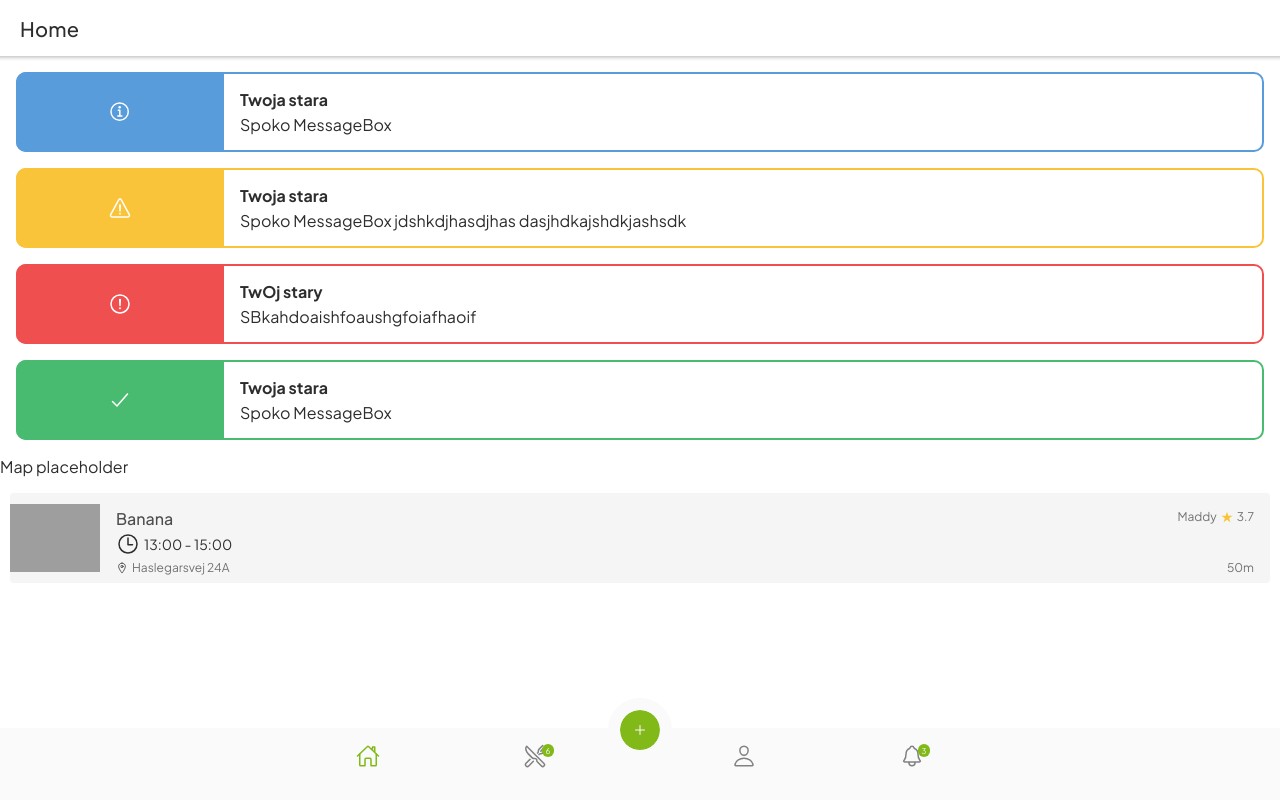
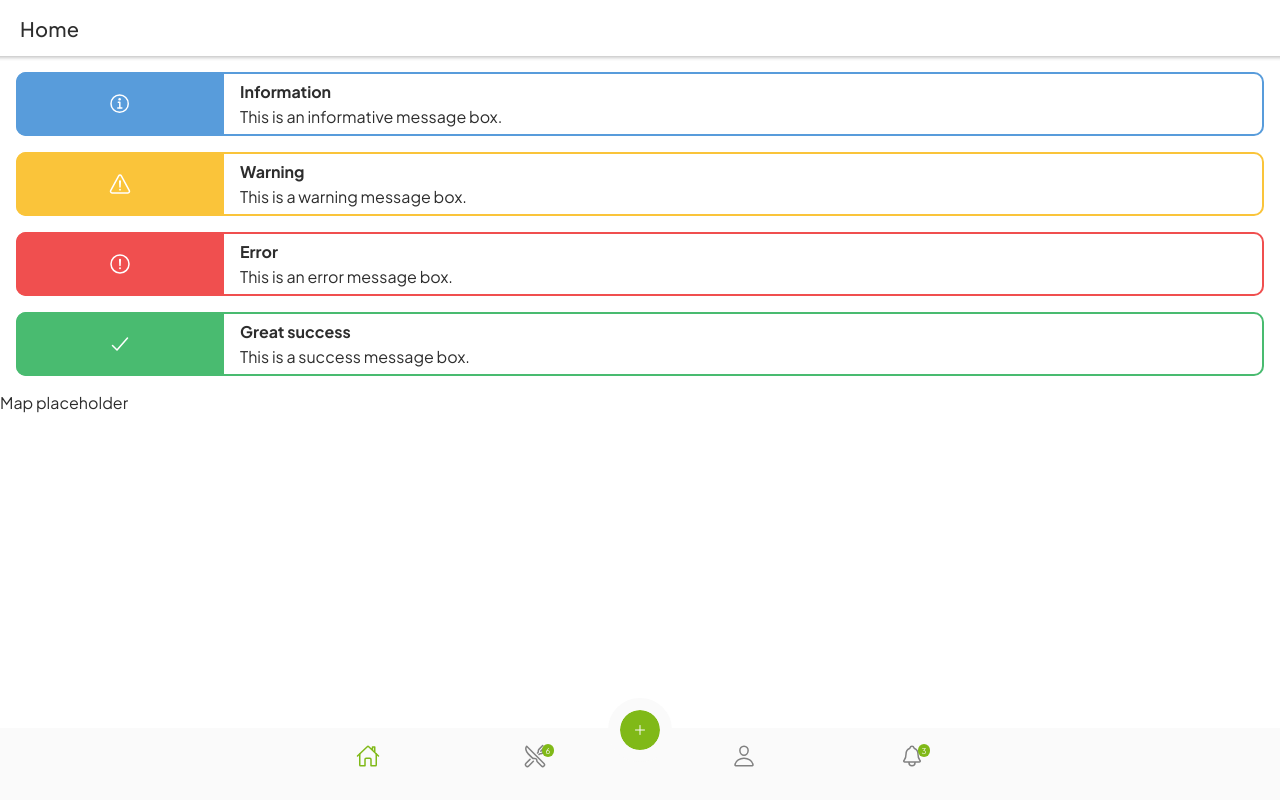
Before and after one commit to Wojo3214/rawshare-app, a React (Create React App) app: page /tab1 in a window 1280 px wide. Built offline with nearby package versions, Linux system fonts and the light colour scheme.

Commit message:
small changes
Fixed tabs on home page and message boxes hight

```diff
--- a/src/components/MessageBox.css
+++ b/src/components/MessageBox.css
@@ -23,7 +23,6 @@
 .message-box > .icon-container{
   display: flex;
   align-items: stretch;
-  min-height: 80px;
   color: #fff;
 }
 
--- a/src/components/MessageBox.jsx
+++ b/src/components/MessageBox.jsx
@@ -9,7 +9,7 @@ import './MessageBox.css';
 export default function MessageBox({ type, title, text }) {
   if(type == "informative"){
     return (
-      <IonRow className="ion-align-items-center ion-margin message-box info">
+      <IonRow className="ion-margin message-box info">
         <IonCol className="icon-container" size="2" color="info">
           <div className="icon">
             <IonIcon icon={informationCircleOutline}/>
@@ -23,7 +23,7 @@ export default function MessageBox({ type, title, text }) {
     );
   } else if(type == "warning"){
     return (
-      <IonRow className="ion-align-items-center ion-margin message-box warning">
+      <IonRow className="ion-margin message-box warning">
         <IonCol className="icon-container" size="2" color="info">
           <div className="icon">
             <IonIcon icon={warningOutline}/>
@@ -37,7 +37,7 @@ export default function MessageBox({ type, title, text }) {
     );
   } else if(type == "error"){
     return (
-      <IonRow className="ion-align-items-center ion-margin message-box error">
+      <IonRow className="ion-margin message-box error">
         <IonCol className="icon-container" size="2" color="info">
           <div className="icon">
             <IonIcon icon={alertCircleOutline}/>
@@ -51,7 +51,7 @@ export default function MessageBox({ type, title, text }) {
     );
   } else if(type == "success"){
     return (
-      <IonRow className="ion-align-items-center ion-margin message-box success">
+      <IonRow className="ion-margin message-box success">
         <IonCol className="icon-container" size="2" color="info">
          <div className="icon">
             <IonIcon icon={checkmarkOutline}/>
--- a/src/components/ProductListCardHome.jsx
+++ b/src/components/ProductListCardHome.jsx
@@ -7,7 +7,7 @@ export default function ProductListCardHome({type, title, address}) {
         return (
         <IonCard button>
             <IonItem className='product-list-card'>
-                <div part="image" class></div>
+                <div part="image"></div>
                 <IonImg src='https://images.pexels.com/photos/2872767/pexels-photo-2872767.jpeg?auto=compress&cs=tinysrgb&w=1260&h=750&dpr=2' className='product-card-img'></IonImg>
                 <IonCardHeader className='product-list-header'>
                     <IonCardTitle className='product-list-title'>{title}</IonCardTitle>
--- a/src/components/ProductListCardProfile.jsx
+++ b/src/components/ProductListCardProfile.jsx
@@ -7,7 +7,7 @@ export default function ProductListCardProfile({  }) {
     return (
       <IonCard button>
         <IonItem className='product-list-card'>
-            <div part="image" class></div>
+            <div part="image"></div>
             <IonImg src='https://images.pexels.com/photos/2872767/pexels-photo-2872767.jpeg?auto=compress&cs=tinysrgb&w=1260&h=750&dpr=2' className='product-card-img'></IonImg>
             <IonCardHeader className='product-list-header'>
                 <IonCardTitle className='product-list-title'>Banana</IonCardTitle>
--- a/src/pages/Tab1.jsx
+++ b/src/pages/Tab1.jsx
@@ -2,26 +2,30 @@ import { IonContent, IonHeader, IonPage, IonSegment, IonSegmentButton, IonLabel,
 import ProductListCardHome from '../components/../components/ProductListCardHome';
 import MessageBox from '../components/MessageBox';
 import './Tab1.css';
-import React, { useState, useRef } from 'react';
+import { useState, useEffect } from 'react';
 
 export default function Tab1() {
-  const [oldValue, setOldValue] = useState();
   const [searchText, setSearchText] = useState();
-  console.log(searchText);
 
-  const handleSegmentChange = (e) => {
-    const value = e.detail.value;
-    setOldValue(e.detail.value);
+  useEffect(
+    () => {
+      const segment = document.querySelector(".home-segment");
+      segment.value = "map"
+      handleSegmentChange();
+    },
+    [],
+  );
 
-    const div = document.querySelector(`#${value}`).id;
-    const oldDiv = document.querySelector(`#${oldValue}`).id;
+  function handleSegmentChange(){
+    const segmentValue = document.querySelector(".home-segment").value;
+    const divs = document.querySelectorAll(".segment-item");
 
-    if (div == value)   {
-      document.querySelector(`#${value}`).style.display = "block";
-    }
-
-    if (oldDiv == oldValue) {
-      document.querySelector(`#${oldValue}`).style.display = "none";
+    for (const div of divs) {
+      if (div.id == segmentValue){
+        div.style.display="block";
+      } else {
+        div.style.display="none";
+      }
     }
   };
 
@@ -35,7 +39,7 @@ export default function Tab1() {
       <IonContent fullscreen>
         <IonHeader collapse="condense">
           <IonToolbar>
-            <IonSegment defaultValue="list" className='home-segment' onIonChange={e => handleSegmentChange(e)}>
+            <IonSegment className='home-segment' onIonChange={e => handleSegmentChange(e)}>
               <IonSegmentButton className='home-segment-button' value="map">
                 <IonLabel>Map</IonLabel>
               </IonSegmentButton>
@@ -48,14 +52,14 @@ export default function Tab1() {
             <IonSearchbar className='home-searchbar' value={searchText} onIonChange={e => setSearchText(e.detail.value)} showCancelButton="never"></IonSearchbar>
           </IonToolbar>
         </IonHeader>
-        <MessageBox type="informative" title="Twoja stara" text="Spoko MessageBox"/>
-        <MessageBox type="warning" title="Twoja stara" text="Spoko MessageBox jdshkdjhasdjhas dasjhdkajshdkjashsdk"/>
-        <MessageBox type="error" title="TwOj stary" text="SBkahdoaishfoaushgfoiafhaoif"/>
-        <MessageBox type="success" title="Twoja stara" text="Spoko MessageBox"/>
-        <div className='segment-item' id="map">
+        <MessageBox type="informative" title="Information" text="This is an informative message box."/>
+        <MessageBox type="warning" title="Warning" text="This is a warning message box."/>
+        <MessageBox type="error" title="Error" text="This is an error message box."/>
+        <MessageBox type="success" title="Great success" text="This is a success message box."/>
+        <div className='segment-item home-map' id="map">
           <p>Map placeholder</p>
         </div>
-        <div className='segment-item' id="list">
+        <div className='segment-item home-list' id="list">
           <ProductListCardHome type="home-card" title="Banana" address="Haslegarsvej 24A"/>
         </div>
 
--- a/src/pages/Tab3.css
+++ b/src/pages/Tab3.css
@@ -96,3 +96,13 @@ ion-label.form-label{
 ion-progress-bar{
     margin-top: 16px;
 }
+
+.form-select{
+    --padding-start: 16px;
+    --padding-end: 16px;
+    background-color: #F5F5F5;
+}
+
+.action-sheet-button.sc-ion-action-sheet-ios{
+    color: var(--ion-text-color);
+}
--- a/src/pages/Tab3.jsx
+++ b/src/pages/Tab3.jsx
@@ -1,6 +1,6 @@
 import React, { useRef, useState } from 'react';
-import { IonContent, IonHeader, IonPage, IonTitle, IonToolbar, IonProgressBar, IonItem, IonLabel, IonInput, IonList, IonTextarea, IonDatetime } from '@ionic/react';
-import { Swiper, SwiperSlide, useSwiper } from 'swiper/react';
+import { IonContent, IonHeader, IonPage, IonTitle, IonToolbar, IonProgressBar, IonItem, IonLabel, IonInput, IonList, IonTextarea, IonDatetime, IonSelect, IonSelectOption } from '@ionic/react';
+import { Swiper, SwiperSlide} from 'swiper/react';
 import { Pagination } from "swiper";
 import './Tab3.css';
 import 'swiper/css';
@@ -8,8 +8,6 @@ import 'swiper/css';
 
 
 export default function Tab3() {
-  const swiper = useSwiper();
-  const [swiperRef, setSwiperRef] = useState(null);
   const [progressValue, setProgressValue] = useState(0.2);
 
   const pagination = {
@@ -22,7 +20,6 @@ export default function Tab3() {
   const countProgress = (e) => {
     const active = e.activeIndex;
 
-    console.log(active);
     if (active == 0){
       document.querySelector(".home-progress").value="0.2";
     }
@@ -36,7 +33,7 @@ export default function Tab3() {
 
   return (
     <IonPage>
-      <IonContent fullscreen scrollY="false">
+      <IonContent fullscreen>
         <IonHeader collapse="condense">
           <IonToolbar>
             <IonTitle>Add new product</IonTitle>
@@ -48,7 +45,7 @@ export default function Tab3() {
             <p className='slide-title'>Upload image</p>
             <p className='slide-title' >Pick-up Info</p>
           </div>
-          <Swiper scrollY
+          <Swiper
             spaceBetween={0}
             slidesPerView={1}
             pagination={pagination}
@@ -63,7 +60,11 @@ export default function Tab3() {
                 </IonItem>
                 <IonItem lines='none' className='add-list-item'>
                   <IonLabel position="stacked" className='form-label'>Food Type</IonLabel>
-                  <IonInput className='form-input' placeholder="Vegan"></IonInput>
+                  <IonSelect placeholder="Food type" interface="action-sheet" className='form-select' name='food-type'>
+                  <IonSelectOption value="fruit">Fruit</IonSelectOption>
+                  <IonSelectOption value="vegetable">Vegetable</IonSelectOption>
+                  <IonSelectOption value="pre-cooked">Pre-cooked</IonSelectOption>
+                </IonSelect>
                 </IonItem>
                 <IonItem lines='none' className='add-list-item'>
                   <IonLabel position="stacked" className='form-label'>Description</IonLabel>
```
Also changed, not shown: src/pages/Tab1.css (line endings or trailing spaces).
